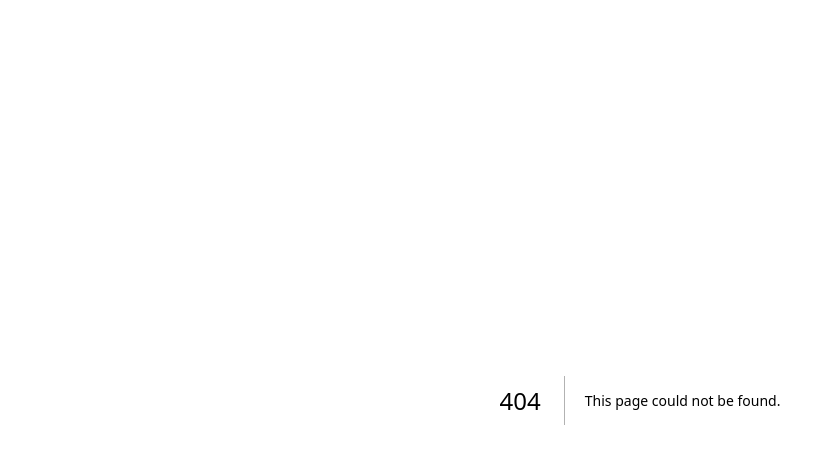
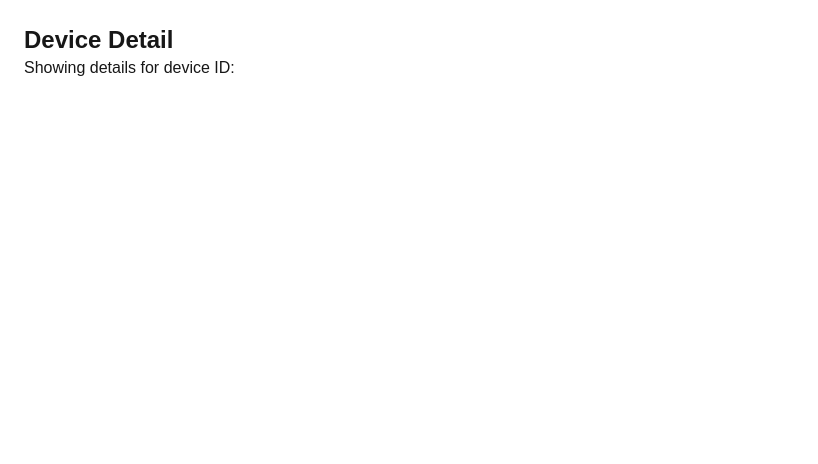
Before and after one commit to J-Isaiah/nri_device_lab, a Next.js app: page /app/device/1 in a window 1280 px wide. Before the commit this address had no page. Shown: the top 464 px of the page, without its empty margins (0-818 px from the left). Built offline with nearby package versions, Linux system fonts and the light colour scheme.

Commit message:
fixed type error

```diff
--- a/src/app/(protected)/app/dashboard/components/deviceCard.tsx
+++ b/src/app/(protected)/app/dashboard/components/deviceCard.tsx
@@ -8,6 +8,7 @@ type DeviceRow = {
 };
 
 export default function DeviceCard({ device }: DeviceRow) {
+  console.log("Child prop", device);
   return (
     <tr
       onClick={() => window.open(`/app/device/${device.device_id}`)}
@@ -29,7 +30,7 @@ export default function DeviceCard({ device }: DeviceRow) {
         {new Date(device.last_updated_at).toLocaleString()}
       </td>
       <td className="border px-6 py-4 group-hover:text-black">
-        {device.users?.[0]?.email ?? "User Email Not Located"}
+        {device.users?.email ?? "User Email Not Located"}
       </td>
     </tr>
   );
--- /dev/null
+++ b/src/app/(protected)/app/device/[id]/page.tsx
@@ -0,0 +1,8 @@
+export default function DeviceDetailPage() {
+  return (
+    <div className="p-6">
+      <h1 className="text-2xl font-bold">Device Detail</h1>
+      <p>Showing details for device ID: </p>
+    </div>
+  );
+}
--- a/src/types/device.ts
+++ b/src/types/device.ts
@@ -5,10 +5,8 @@ export type Device = {
   model: string; // e.g., "ESP32"
   device_nickname: string; // friendly name
   last_updated_at: string; // ISO timestamp
-  users?:
-    | {
-        id: string;
-        email: string;
-      }[]
-    | null;
+  users?: {
+    id: string;
+    email: string;
+  };
 };
```
